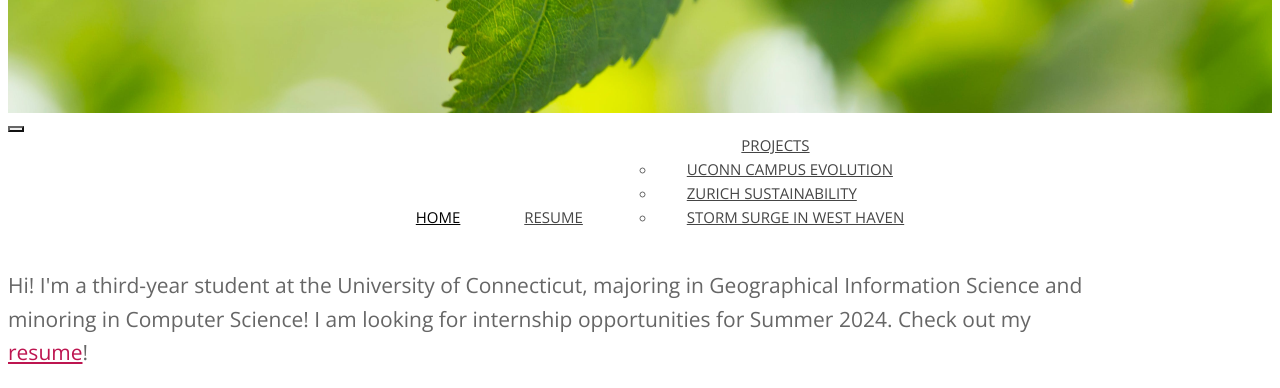
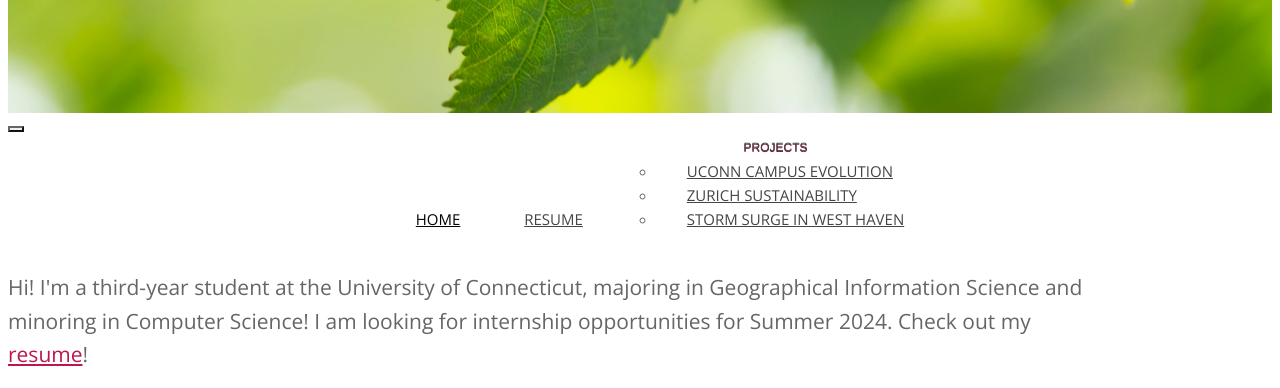
Before and after one commit to srsampt/srsampt.github.io, a plain HTML site: page index.html in a window 1280 px wide. Shown: the part 406-794 px from the top of the page. Drawn offline with nearby package versions, Linux system fonts and the light colour scheme; some icons are missing; a web font is replaced by a local one.

Commit message:
fixing dropdown menu

```diff
--- a/index.html
+++ b/index.html
@@ -47,7 +47,7 @@
 					<li class="active"><a href="index.html">Home</a></li>
 					<li><a href="resume.html">Resume</a></li>
 					<li class="dropdown">
-						<a href="#" class="dropdown-toggle" data-toggle="dropdown">Projects<b class="caret"></b></a>
+						<a href="#" class="btn btn-secondary dropdown-toggle" data-toggle="dropdown" role="button">Projects<b class="caret"></b></a>
 						<ul class="dropdown-menu">
 							<li><a href="uconn_project.html">UConn Campus Evolution</a></li>
 							<li><a href="zurich_sustainability.html">Zurich Sustainability</a></li>
```
